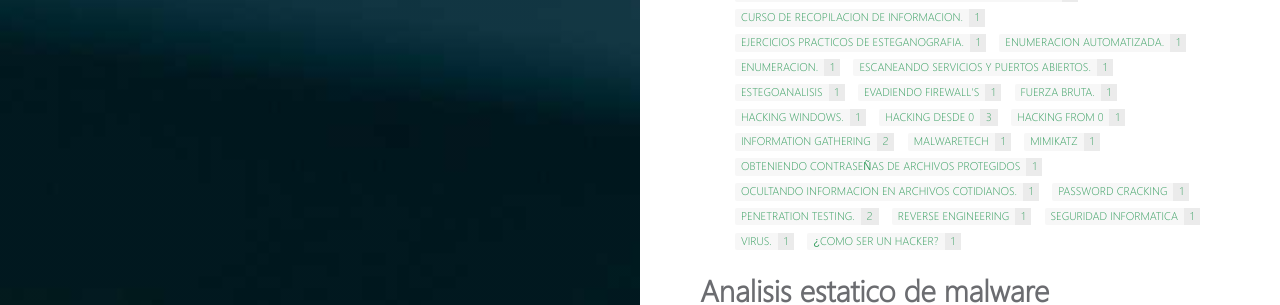
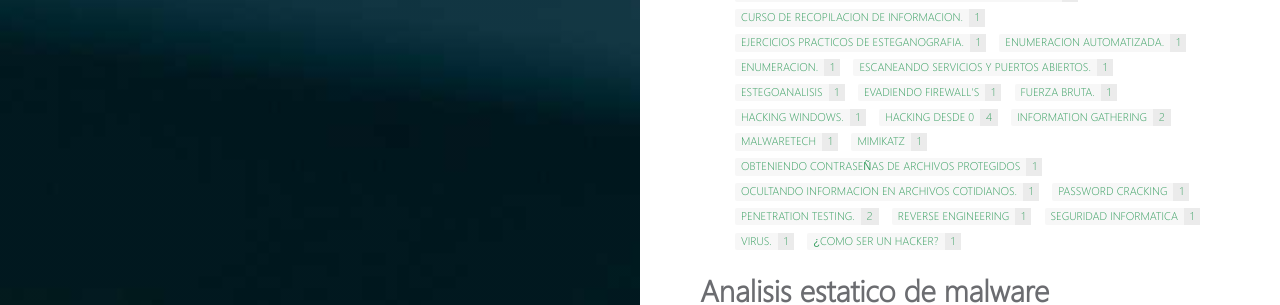
Before and after one commit to HackingProfessional/Security, a Jekyll site: the page built from _pages/tags.md, in a window 1280 px wide. Shown: the part 296-601 px from the top of the page. Built offline with Jekyll 4.4.1, drawn with Linux system fonts in a browser that asks for light colours; some of the changed text lies outside the part shown.

Commit message:
Update 2019-04-11-Hacking-Windows.md

```diff
--- a/_posts/2019-04-11-Hacking-Windows.md
+++ b/_posts/2019-04-11-Hacking-Windows.md
@@ -5,7 +5,7 @@ excerpt: "Obteniendo la contraseña de administrador de Windows 7"
 image: "https://hackingprofessional.github.io/Security/images/Mimikatz.jpg"
 tags:
   - Hacking Windows.
-  - Hacking from 0
+  - Hacking desde 0
   - Mimikatz
 ---
 
```
